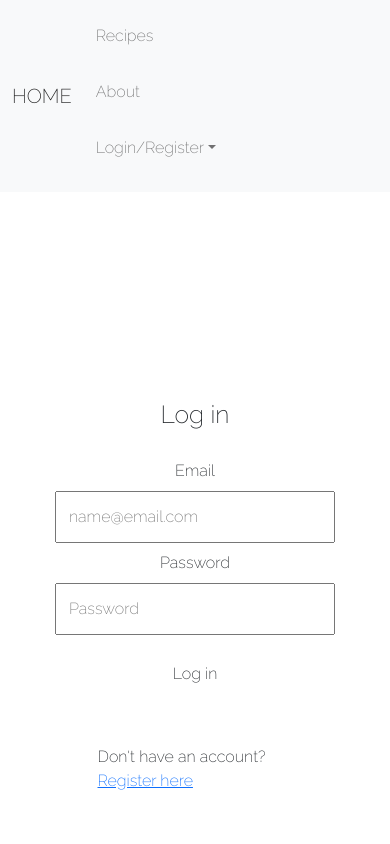
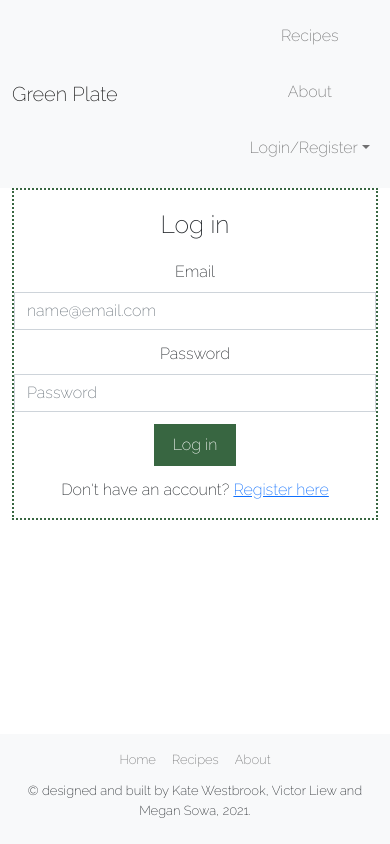
Before and after one commit to luckymouse11/project-3, a React (Create React App) app in the folder client/: page /login in a window 390 px wide. Shown: the top 844 px of the page. Built offline with nearby package versions, Linux system fonts and the light colour scheme.

Commit message:
more CSS to improve responsiveness and breakpoints in login registration forms and navbar and footer

```diff
--- a/client/public/index.html
+++ b/client/public/index.html
@@ -5,8 +5,8 @@
     <link rel="icon" href="%PUBLIC_URL%/favicon.ico" />
     <meta name="viewport" content="width=device-width, initial-scale=1" />
     <link rel="preconnect" href="https://fonts.googleapis.com">
-<link rel="preconnect" href="https://fonts.gstatic.com" crossorigin>
-<link href="https://fonts.googleapis.com/css2?family=Raleway:ital,wght@0,100;0,200;1,100;1,200&display=swap" rel="stylesheet">
+    <link rel="preconnect" href="https://fonts.gstatic.com" crossorigin>
+    <link href="https://fonts.googleapis.com/css2?family=Raleway:ital,wght@0,100;0,200;1,100;1,200&display=swap" rel="stylesheet">
     <title>Green Plate</title>
   </head>
   <body>
--- a/client/src/components/about/About.js
+++ b/client/src/components/about/About.js
@@ -18,16 +18,19 @@ const About = () => {
 
         <article className='article'>
           <h2>The team</h2>
-          <div className='team-profile-container'>
-            <div className='team-profile' id='Megan'>
+          <div className='team-profile-container mt-2 row g-3'>
+            <div className='team-profile col-12 col-md-6 col-lg-4' id='Megan'>
+              <h4>Megan Sowa</h4>
               <img src="#" alt="Megan" />
               <p>Megan info here</p>
             </div>
-            <div className='team-profile' id='Victor'>
+            <div className='team-profile col-12 col-md-6 col-lg-4' id='Victor'>
+              <h4>Victor Liew</h4>
               <img src="#" alt="Victor" />
               <p>Victor info here</p>
             </div>
-            <div className='team-profile' id='Kate'>
+            <div className='team-profile col-12 col-md-6 col-lg-4' id='Kate'>
+              <h4>Kate Westbrook</h4>
               <img src="#" alt="Kate" />
               <p>Kate info here</p>
             </div>
--- a/client/src/components/auth/Login.js
+++ b/client/src/components/auth/Login.js
@@ -34,17 +34,20 @@ const Login = () => {
 
 
   return (
-    <div className='container'>
-      <div className='form-container'>
-        <form onSubmit={handleSubmit} className='form-field register'>
-          <h2>Log in</h2>
-          <label htmlFor='email'>Email</label>
-          <input type='text' name='email' placeholder='name@email.com' value ={FormData.email} onInput={handleChange}/>
-          <label htmlFor='password'>Password</label>
-          <input type='text' name='password' placeholder='Password' value ={FormData.password} onInput={handleChange}/>
-          <button className='submit btn'>Log in</button>
-        </form>
-        <p>Don&apos;t have an account? <Link to='/register'>Register here</Link></p>
+    <div className='container full-height'>
+      <div className='form-container row justify-content-center'>
+        <div className='col col col-lg-6 col-md-7 col-sm-11'>
+          <form onSubmit={handleSubmit} className='form-field register flex-column align-items-center'>
+            <h2>Log in</h2>
+            <label htmlFor='email' className='form-label'>Email</label>
+            <input type='text' className='form-control' name='email' placeholder='name@email.com' value ={FormData.email} onInput={handleChange}/>
+            <label htmlFor='password' className='form-label'>Password</label>
+            <input type='text' className='form-control' name='password' placeholder='Password' value ={FormData.password} onInput={handleChange}/>
+            <button className='submit btn'>Log in</button>
+            <p>Don&apos;t have an account? <Link to='/register'>Register here</Link></p>
+          </form>
+        </div>
+
       </div>
     </div>
 
--- a/client/src/components/auth/Register.js
+++ b/client/src/components/auth/Register.js
@@ -39,20 +39,22 @@ const Register = () => {
 
   return (
     <div className='container'>
-      <div className='form-container'>
-        <form onSubmit={handleSubmit} className='form-field register'>
-          <h2>Register</h2>
-          <label htmlFor='username'>Username</label>
-          <input type='text' name='username' placeholder='Username' value ={FormData.username} onInput={handleChange}/>
-          <label htmlFor='email'>Email</label>
-          <input type='email' name='email' placeholder='name@email.com' value ={FormData.email} onInput={handleChange}/>
-          <label htmlFor='password'>Password</label>
-          <input type='password' name='password' placeholder='Password' value ={FormData.password} onInput={handleChange}/>
-          <label htmlFor='passwordConfirmation'>Confirm Password</label>
-          <input type='password' name='passwordConfirmation' placeholder='Password again' value ={FormData.passwordConfirmation} onInput={handleChange}/>
-          <button className='submit btn'>Register</button>
-          <p>Already registered? <Link to='/login'>Login</Link></p>
-        </form>
+      <div className='form-container row justify-content-center'>
+        <div className='col col-lg-6 col-md-7 col-sm-11'>
+          <form onSubmit={handleSubmit} className='form-field register flex-column align-items-center'>
+            <h2>Register</h2>
+            <label htmlFor='username' className='form-label'>Username</label>
+            <input type='text' className='form-control' name='username' placeholder='Username' value ={FormData.username} onInput={handleChange}/>
+            <label htmlFor='email' className='form-label'>Email</label>
+            <input type='email' className='form-control' name='email' placeholder='name@email.com' value ={FormData.email} onInput={handleChange}/>
+            <label htmlFor='password' className='form-label'>Password</label>
+            <input type='password' className='form-control' name='password' placeholder='Password' value ={FormData.password} onInput={handleChange}/>
+            <label htmlFor='passwordConfirmation' className='form-label'>Confirm Password</label>
+            <input type='password' className='form-control' name='passwordConfirmation' placeholder='Password again' value ={FormData.passwordConfirmation} onInput={handleChange}/>
+            <button className='submit btn'>Register</button>
+            <p>Already registered? <Link to='/login'>Login</Link></p>
+          </form>
+        </div>
       </div>
     </div>
   )
--- a/client/src/components/common/Footer.js
+++ b/client/src/components/common/Footer.js
@@ -4,22 +4,22 @@ import { Link } from 'react-router-dom'
 const Footer = () => {
 
   return (
-    <footer className='footer'>
-      <div className='container'>
-        <div className='footer-nav'>
-          <li>
-            <Link to='/'>HOME</Link>
+    <footer className='footer navbar navbar-expand navbar-light bg-light flex-column mt-2 fixed-bottom'>
+      <div className='align-items-center'>
+        <ul className='footer-nav nav navbar-nav mb-1 mb-lg-0'>
+          <li className='nav-item'>
+            <Link to='/' className='nav-link'>Home</Link>
           </li>
-          <li>
-            <Link to='/recipes'>Recipes</Link>
+          <li className='nav-item'>
+            <Link to='/recipes' className='nav-link'>Recipes</Link>
           </li>
-          <li>
-            <Link to='/about'>About</Link>
+          <li className='nav-item'>
+            <Link to='/about' className='nav-link'>About</Link>
           </li>
-        </div>
-        <div>
-          <p>&copy; designed and built by Kate Westbrook, Victor Liew and Megan Sowa, 2021.</p>
-        </div>
+        </ul>
+      </div>
+      <div className='container-fluid justify-content-center'>
+        <p>&copy; designed and built by Kate Westbrook, Victor Liew and Megan Sowa, 2021.</p>
       </div>
     </footer>
   )
--- a/client/src/components/common/Navbar.js
+++ b/client/src/components/common/Navbar.js
@@ -34,13 +34,13 @@ const Nav = () => {
   }
 
   return (
-    <nav className='navbar navbar-expand-lg navbar-light bg-light'>
+    <nav className='navbar navbar-expand-sm navbar-light bg-light justify-content-between bb-3'>
       <div className='container-fluid'>
         <div className="navbar-header">
-          <Link to='/' className='navbar-brand'>HOME</Link>
+          <Link to='/' className='navbar-brand'>Green Plate</Link>
         </div>
 
-        <div className='nav navbar-nav me-auto mb-2 mb-lg-0'>
+        <div className='nav navbar-nav mb-1 mb-lg-0'>
           <li className='nav-item m-2'>
             <Link to='/recipes' className='nav-link'>Recipes</Link>
           </li>
--- a/client/src/styles/auth.scss
+++ b/client/src/styles/auth.scss
@@ -1,32 +1,19 @@
 .form-container{
-  min-height: 93vh;
-  display: flex;
-  flex-direction: column;
-  align-items: center;
-  justify-content: center;
-  width: 50vw;
-  margin: 0 auto;
-
   .form-field {
-    display: flex;
-    flex-direction: column;
-    align-items: center;
-    justify-content: center;
-    width: 400px;
-    padding: 40px;
-
+    border: 2px, dotted, #386641;
     h2{
-      margin-bottom: 30px;
+      margin: 20px auto
     }
     input{
-      width: 280px;
-      padding: 12px;
-      margin: 8px auto;
+      border-radius: 0;
+      margin-bottom: 12px;
     }
     button {
-      width: 180px;
-      padding: 10px;
-      margin: 8px;
+      background-color: #386641;
+      color: white;
+      border-radius: 0;
+      padding: 8px 18px;
+      margin-bottom: 12px;
     }
   }
 }
--- a/client/src/styles/common.scss
+++ b/client/src/styles/common.scss
@@ -0,0 +1,11 @@
+footer{
+  p, a{
+    font-size: 13px;
+  }
+}
+
+header{
+  a{
+    margin: 7px;
+  }
+}
--- a/client/src/styles/global.scss
+++ b/client/src/styles/global.scss
@@ -1,3 +1,7 @@
 body{
   font-family: 'Raleway', 'helvetica', 'arial', sans-serif;
+  text-align: center;
 }
+site-wrapper{
+  height: 100vh;
+}
```
